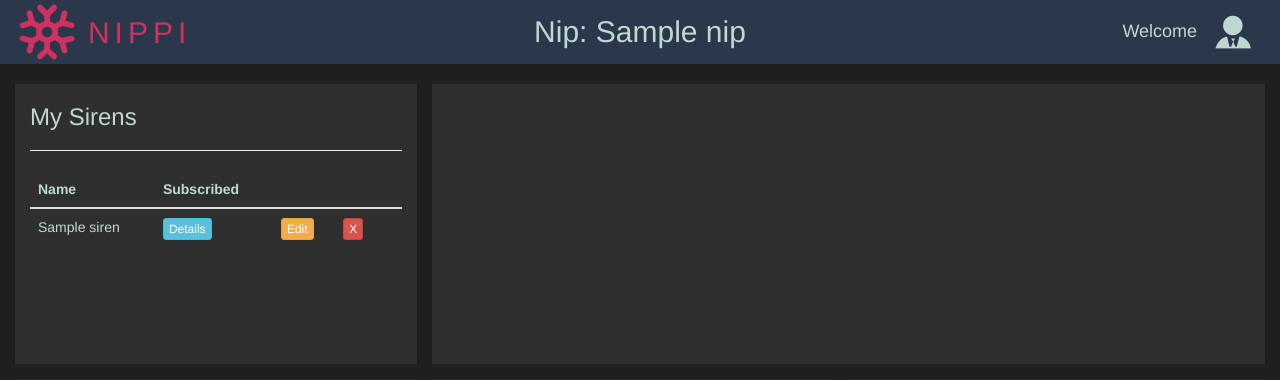
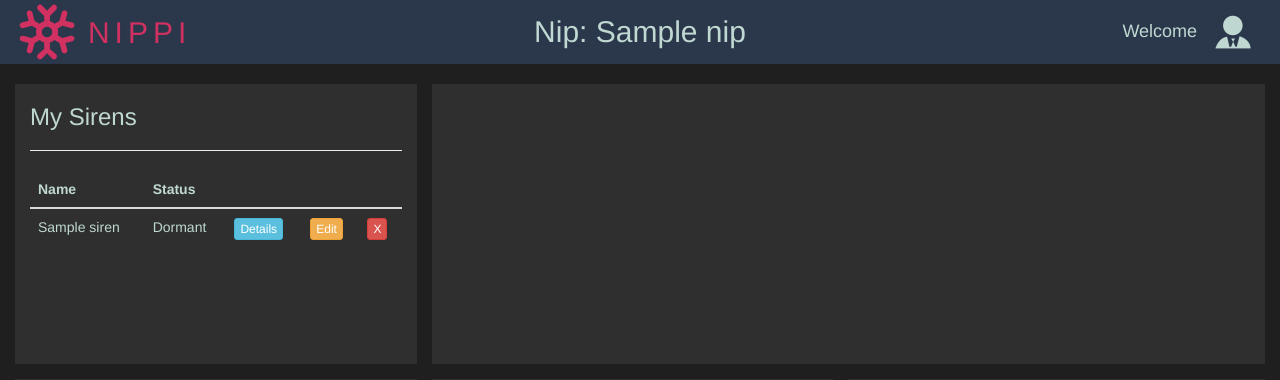
Before and after one commit to RichardSmith159/NIPPI, a Django app: page /analytics/details/1/ in a window 1280 px wide. Shown: the top 380 px of the page. Run offline with Django 3.2, Linux system fonts and the light colour scheme; tables that the repository leaves empty hold one stand-in row (values such as "Sample post"); some libraries are stand-ins or nearby versions.

Commit message:
improvements to alert system

```diff
--- a/analytics/static/css/details.css
+++ b/analytics/static/css/details.css
@@ -39,3 +39,8 @@
 .tableContainer {
     color: #bfd8d1;
 }
+
+.alertedSiren {
+    background-color: #ee8080;
+    color: #2b374b;
+}
--- a/analytics/templates/analytics/details.html
+++ b/analytics/templates/analytics/details.html
@@ -39,7 +39,7 @@
                         <thead>
                             <tr>
                                 <th>Name</th>
-                                <th>Subscribed</th>
+                                <th>Status</th>
                                 <th></th>
                                 <th></th>
                                 <th></th>
@@ -48,8 +48,15 @@
                         <tbody>
 
                             {% for siren in nip.siren_set.all %}
-                                <tr class="sirenRow" id="{{siren.pk}}">
+                                {% if siren.status == "A" %}
+                                    <tr class="sirenRow alertedSiren" id="{{siren.pk}}">
+                                {% elif siren.status == "D" %}
+                                    <tr class="sirenRow dormantSiren" id="{{siren.pk}}">
+                                {% elif siren.status == "P" %}
+                                    <tr class="sirenRow pausedSiren" id="{{siren.pk}}">
+                                {% endif %}
                                     <td class="sirenNameCell">{{siren.name}}</td>
+                                    <td class="sirenStatusCell">{{siren.get_verbose_status}}</td>
                                     <td class="sirenDetailsCell"><button type="button" class="btn btn-xs btn-info openSirenDetails">Details</button></td>
                                     <td class="sirenEditCell"><button type="button" class="btn btn-xs btn-warning openSirenEdit">Edit</button></td>
                                     <td class="sirenRemoveCell"><button type="button" class="btn btn-xs btn-danger openSirenEdit">X</button></td>
--- a/siren/models.py
+++ b/siren/models.py
@@ -3,12 +3,14 @@ from django.contrib.auth.models import User
 from django.db import models
 
 from nips.models import Nip
+from datetime import datetime
 
 
 class Siren(models.Model):
 
     SIREN_STATUS_OPTIONS = (
         ("D", "Dormant"),
+        ("P", "Paused"),
         ("A", "Alert"),
     )
 
@@ -25,7 +27,6 @@ class Siren(models.Model):
 
     message = models.CharField(max_length = 100, default = "Monitored variable out of bounds.")
 
-    past_number_of_alerts = models.IntegerField(default = 0)
     email_notification = models.BooleanField(default = True)
     text_notification = models.BooleanField(default = False)
 
@@ -78,3 +79,17 @@ class Siren(models.Model):
 
         self.circular_buffer = str(current_buffer)
         self.save()
+
+
+class Alert(models.Model):
+
+    ALERT_STATUS_OPTIONS = (
+        ("A", "Active"),
+        ("S", "Seen"),
+        ("H", "Handled")
+    )
+
+    siren = models.ForeignKey(Siren, null = True)
+    alert_datetime = models.DateTimeField(default = datetime.now)
+    handled_datetime = models.DateTimeField(blank = True)
+    comments = models.CharField(max_length = 200, default = "")
```
Also changed, not shown: siren/migrations/0010_auto_20170726_1323.py (added).
